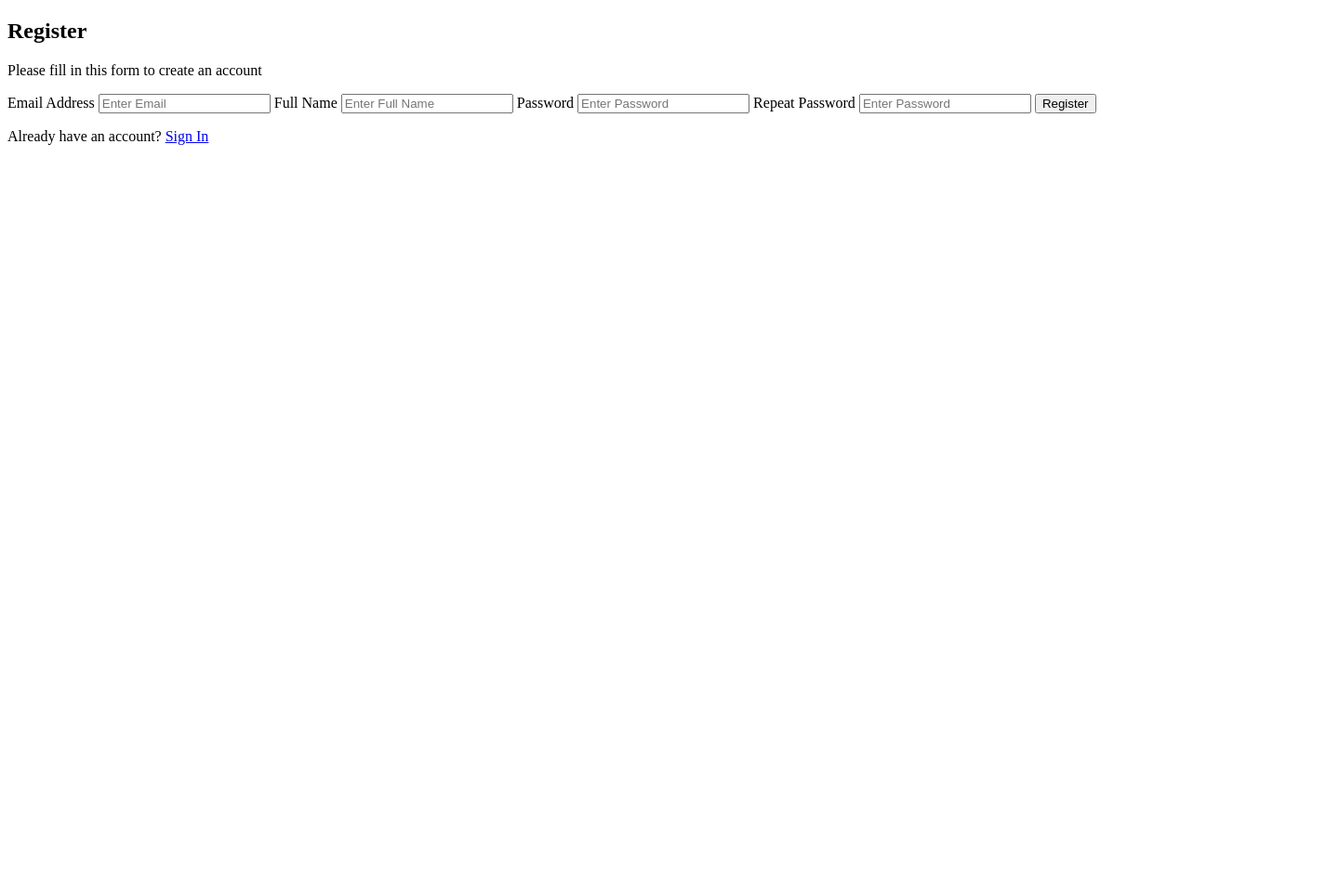
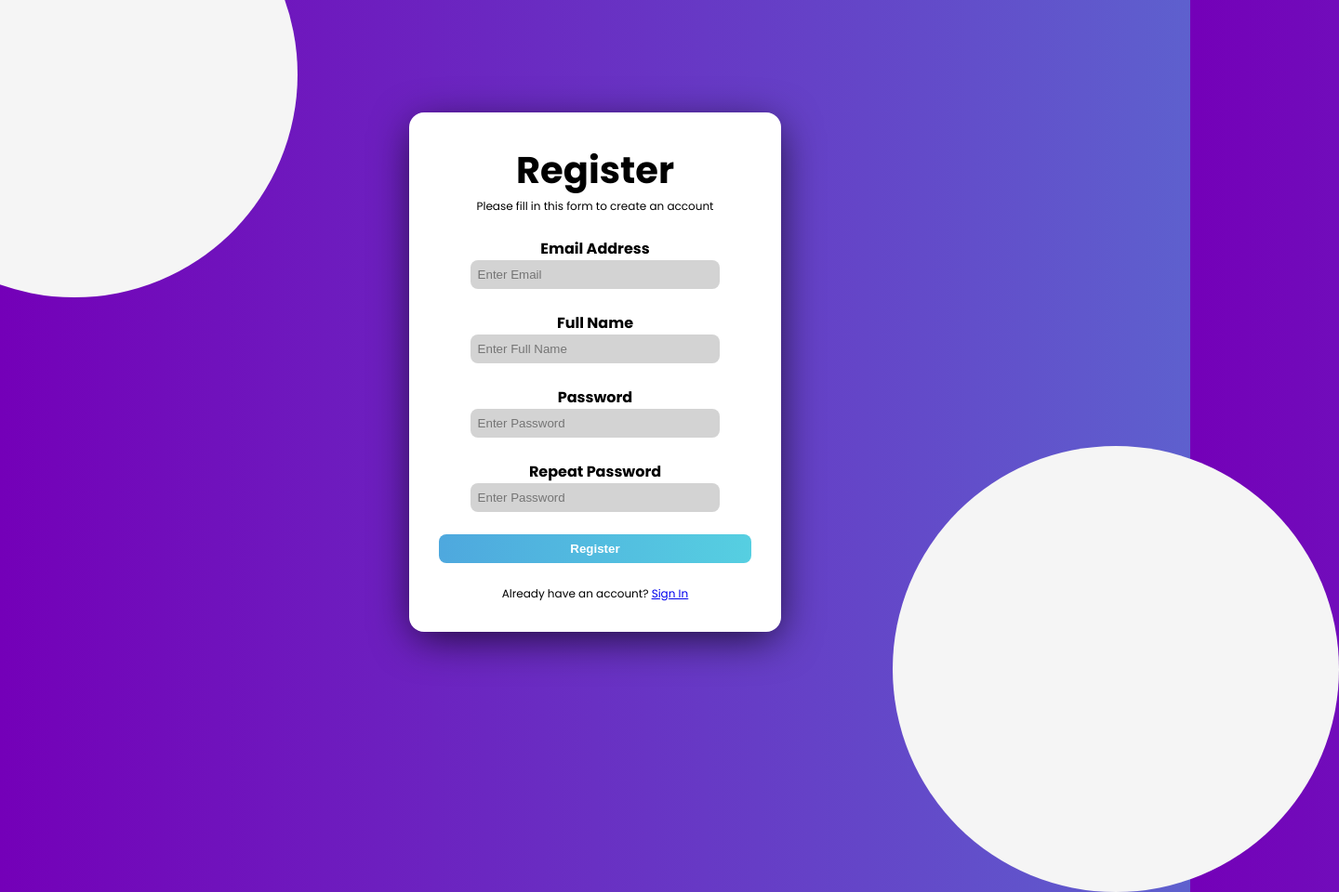
Before and after one commit to jamiecrobb/hacknotts2020, a plain HTML site: page register.html in a window 1280 px wide. Shown: the whole page at 93% size, 1440 px wide, since content can reach past the window. Before the commit the page ends 800 px from the top, so only its background shows below. Drawn offline with Linux system fonts and the light colour scheme; the site is published under a folder, as on GitHub Pages, so addresses that start at the root find nothing.

Commit message:
first commit

```diff
--- a/CSS/loginmain.css
+++ /dev/null
@@ -1,115 +0,0 @@
-* {
-    box-sizing: border-box;
-    margin: 0;
-    padding: 0;
-
-}
-
-
-body {
-    font-family: 'Poppins', sans-serif;
-    background: rgb(116, 0, 184);
-    background: linear-gradient(90deg, rgba(116, 0, 184, 1) 0%, rgba(94, 96, 206, 1) 100%);
-    overflow: hidden;
-
-}
-
-.circle {
-    position: absolute;
-    left: -20vh;
-    top: -20vh;
-    height: 60vh;
-    width: 60vh;
-    background: whitesmoke;
-    border-radius: 50%;
-    z-index: -1;
-}
-
-
-.circle2 {
-    position: absolute;
-    right: -20vh;
-    bottom: -20vh;
-    height: 60vh;
-    width: 60vh;
-    background: whitesmoke;
-    border-radius: 50%;
-    z-index: -1;
-}
-
-.register {
-    display: flex;
-    height: 100vh;
-    justify-content: center;
-    align-items: center;
-}
-
-.registerBox {
-    background: white;
-    width: 50vh;
-    padding: 4vh;
-    border-radius: 2vh;
-    -webkit-box-shadow: 1px 10px 45px -5px rgba(0, 0, 0, 0.75);
-    -moz-box-shadow: 1px 10px 45px -5px rgba(0, 0, 0, 0.75);
-    box-shadow: 1px 10px 45px -5px rgba(0, 0, 0, 0.75);
-}
-
-.formLabels {
-    display: flex;
-    flex-direction: column;
-    justify-content: center;
-    align-items: center;
-}
-
-
-input[type=submit] {
-    width: 100%;
-    padding: 1vh;
-    background: rgb(78, 168, 222);
-    background: linear-gradient(90deg, rgba(78, 168, 222, 1) 0%, rgba(86, 207, 225, 1) 100%);
-    border: none;
-    border-radius: 1vh;
-    color: white;
-    font-weight: bold;
-    cursor: pointer;
-    margin-top: 3vh;
-}
-
-
-input[type=password],
-input[type=text],
-input[type=email] {
-    border: none;
-    padding: 1vh;
-    background: lightgray;
-    width: 80%;
-    border-radius: 1vh;
-}
-
-input[type=password]:focus,
-input[type=text]:focus {
-    outline: none;
-    ;
-}
-
-.titleContainer {
-    text-align: center;
-}
-
-h1 {
-    font-size: 5vh;
-}
-
-p {
-    font-size: 1.5vh;
-}
-
-.signIn {
-    margin-top: 3vh;
-    text-align: center;
-}
-
-label {
-    font-weight: bold;
-    margin-top: 3vh;
-}
--- a/CSS/main.css
+++ /dev/null
@@ -1,145 +0,0 @@
-* {
-    font-family: 'Poppins', sans-serif;
-    overflow-y: hidden;
-    overflow-x: hidden;
-}
-
-nav {
-    background-color: white;
-    height: 10vh;
-    display: flex;
-    flex-direction: row;
-    justify-content: space-around;
-    align-items: center;
-}
-
-h1 {
-    margin-right: auto;
-    margin-left: 5vh;
-}
-
-.links {
-    margin-right: 5vh;
-}
-
-.links a {
-    text-decoration: none;
-    color: black;
-    padding-left: 2vh;
-}
-
-body {
-    background: linear-gradient(to right, #6930c3, #5390d9);
-    /* background-color: #5e60ce; */
-    margin: 0;
-}
-
-.container {
-    display: grid;
-    grid-template-columns:  1fr 1fr 1fr;
-    grid-template-rows: 1fr 1fr;
-    row-gap: 4vh;
-    column-gap: 4vh;
-    height: 80vh;
-    padding: 5vh;
-}
-
-.item {
-    box-shadow: 0 4px 8px 8px rgba(0, 0, 0, 0.2);
-    text-align: center;
-    border-radius: 2vh;
-    background-color: white;
-}
-
-.expenses {
-    grid-column-start: 1;
-    grid-column-end: 2;
-    grid-row-start: 1;
-    grid-row-end: 3;
-}
-
-.linegraph {
-    grid-column-start: 2;
-    grid-column-end: 4;
-    grid-row-start: 2;
-    grid-row-end: 3;
-}
-
-form label {
-    font-weight: 700;
-    font-size: 1.2em;
-}
-
-input, select {
-    border: none;
-    border-radius: 7px;
-    padding: 5px 7px;
-    font-size: 1.1em;
-}
-
-input[type=text],
-input[type=number],
-select {
-    outline: none;
-}
-
-button {
-    width: 80%;
-    border: none;
-    background: rgb(78, 168, 222);
-    background: linear-gradient(90deg, rgba(78, 168, 222, 1) 0%, rgba(86, 207, 225, 1) 100%);
-    padding: 10px 28px;
-    cursor: pointer;
-    text-align: center;
-    color: white;
-    font-weight: 700;
-    border-radius: 7px;
-    font-size: 1.2em;
-  }
-
-.formsection {
-      padding: 3px;
-}
-
-@media (max-width: 414px) {
-    * {
-        overflow-y: auto;
-    }
-
-    .container {
-        height: 100%;
-        display: grid;
-
-        grid-template-columns:  1fr;
-        grid-template-rows: 1fr 1fr 1fr 1fr 1fr;
-    }
-
-    .linegraph {
-        grid-column-start: 1;
-        grid-column-end: 2;
-        grid-row-start: 4;
-        grid-row-end: 5;
-    }
-
-    nav {
-        flex-direction: column;
-        height: auto;
-    }
-
-    h1 {
-        margin-right: 0;
-        margin-left: 0;
-        margin-bottom: 1vh;
-        margin-top: 2vh;
-        font-size: 2em;
-    }
-
-    .links {
-        margin-right: 0;
-        margin-bottom: 1vh;
-    }
-
-    .nav-links.home {
-        padding-left: 0;
-    }
-}
--- a/register.html
+++ b/register.html
@@ -6,7 +6,7 @@
     <meta name="viewport" content="width=device-width, initial-scale=1.0">
     <link rel="preconnect" href="https://fonts.gstatic.com">
     <link href="https://fonts.googleapis.com/css2?family=Poppins:wght@400;500;600;700&display=swap" rel="stylesheet">
-    <link rel="stylesheet" href="../CSS/loginMain.css">
+    <link rel="stylesheet" href="loginMain.css">
     <title>Register</title>
 </head>
 
@@ -46,7 +46,7 @@
 
 
                     <div class="signIn">
-                        <p>Already have an account? <a href="/hacknotts/login.html" id="signInButton">Sign In</a></p>
+                        <p>Already have an account? <a href="login.html" id="signInButton">Sign In</a></p>
 
                     </div>
                 </form>
```
Also changed, not shown: HTML/index.html (deleted, +0 -73 lines), HTML/register.html (deleted, +0 -58 lines), index.html (+1 -1 lines), login.html (+2 -2 lines).
